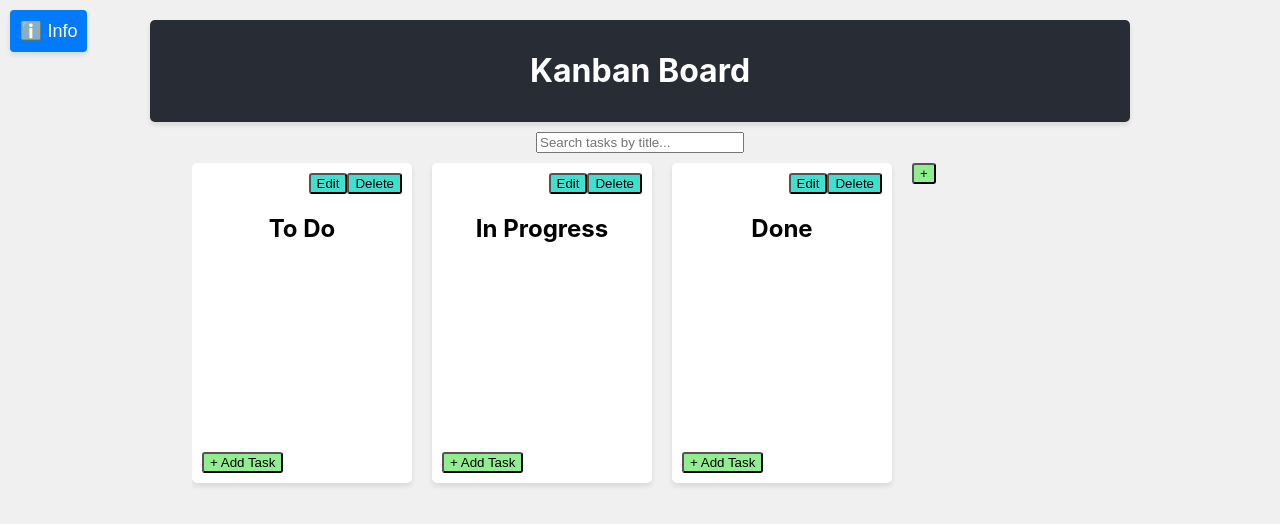
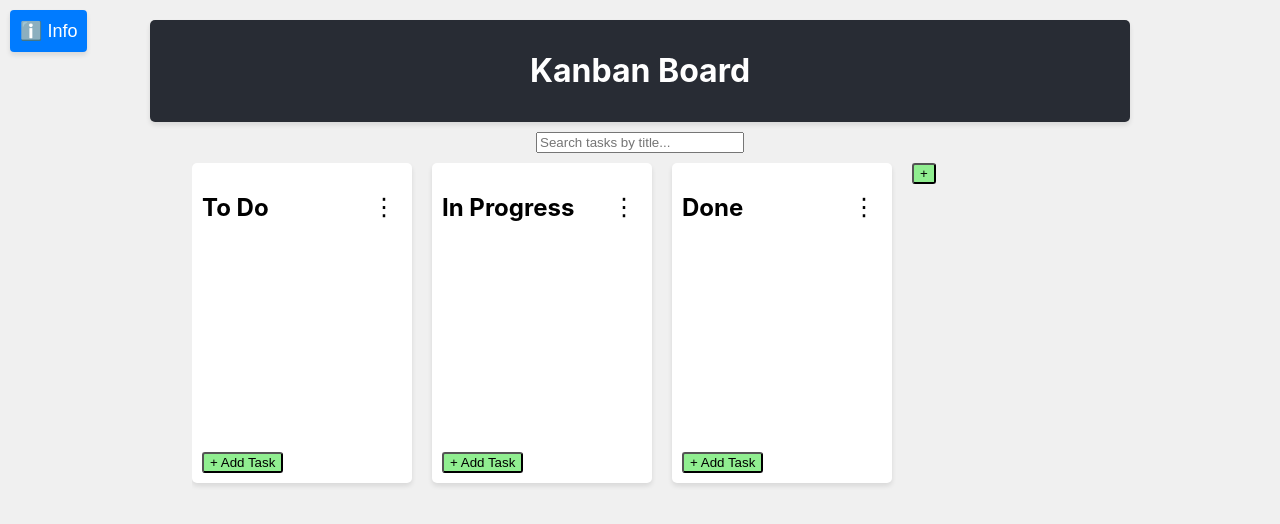
Before and after one commit to vquijano12/my-kanban-board, a React (Create React App) app in the folder kanban-board/: page / in a window 1280 px wide. Shown: the top 524 px of the page. Built offline with nearby package versions, Linux system fonts and the light colour scheme.

Commit message:
feat: add dropdown menu for edit and delete options for columns

```diff
--- a/kanban-board/src/components/Column.js
+++ b/kanban-board/src/components/Column.js
@@ -17,6 +17,7 @@ function Column({
 }) {
   const [isTaskModalOpen, setIsTaskModalOpen] = useState(false);
   const [isEditModalOpen, setIsEditModalOpen] = useState(false);
+  const [isMenuOpen, setIsMenuOpen] = useState(false);
   const [newTaskTitle, setNewTaskTitle] = useState("");
   const [newTaskDescription, setNewTaskDescription] = useState("");
   const [taskError, setTaskError] = useState("");
@@ -68,11 +69,23 @@ function Column({
 
   return (
     <div className="Column" ref={drop}>
-      <div className="column-actions">
-        <button onClick={() => setIsEditModalOpen(true)}>Edit</button>
-        <button onClick={handleDeleteColumn}>Delete</button>
+      <div className="column-header">
+        <h2>{title}</h2>
+        <div className="column-menu">
+          <button
+            className="menu-button"
+            onClick={() => setIsMenuOpen((prev) => !prev)}
+          >
+            ⋮
+          </button>
+          {isMenuOpen && (
+            <div className="menu-dropdown">
+              <button onClick={() => setIsEditModalOpen(true)}>Edit</button>
+              <button onClick={handleDeleteColumn}>Delete</button>
+            </div>
+          )}
+        </div>
       </div>
-      <h2>{title}</h2>
 
       <div className="task-list">
         {tasks.map((task) => (
--- a/kanban-board/src/styles/Column.css
+++ b/kanban-board/src/styles/Column.css
@@ -10,15 +10,48 @@
   min-height: 300px;
 }
 
-.Column .column-actions {
+.Column .column-header {
   display: flex;
-  justify-content: flex-end;
+  justify-content: space-between;
+  align-items: center;
 }
 
-.Column .column-actions button {
-  background-color: turquoise;
-  border-radius: 3px;
+.Column .column-menu {
+  position: relative;
 }
+
+.Column .menu-button {
+  background: none;
+  border: none;
+  font-size: 1.5rem;
+  cursor: pointer;
+}
+
+.Column .menu-dropdown {
+  position: absolute;
+  top: 100%;
+  right: 0;
+  background-color: white;
+  border: 1px solid #ccc;
+  border-radius: 5px;
+  box-shadow: 0 3px 5px rgba(0, 0, 0, 0.2);
+  display: flex;
+  flex-direction: column;
+  z-index: 10;
+}
+
+.Column .menu-dropdown button {
+  background: none;
+  border: none;
+  padding: 8px;
+  text-align: left;
+  cursor: pointer;
+}
+
+.Column .menu-dropdown button:hover {
+  background-color: #f0f0f0;
+}
+
 
 .Column .add-task-button {
   display: flex;
```
